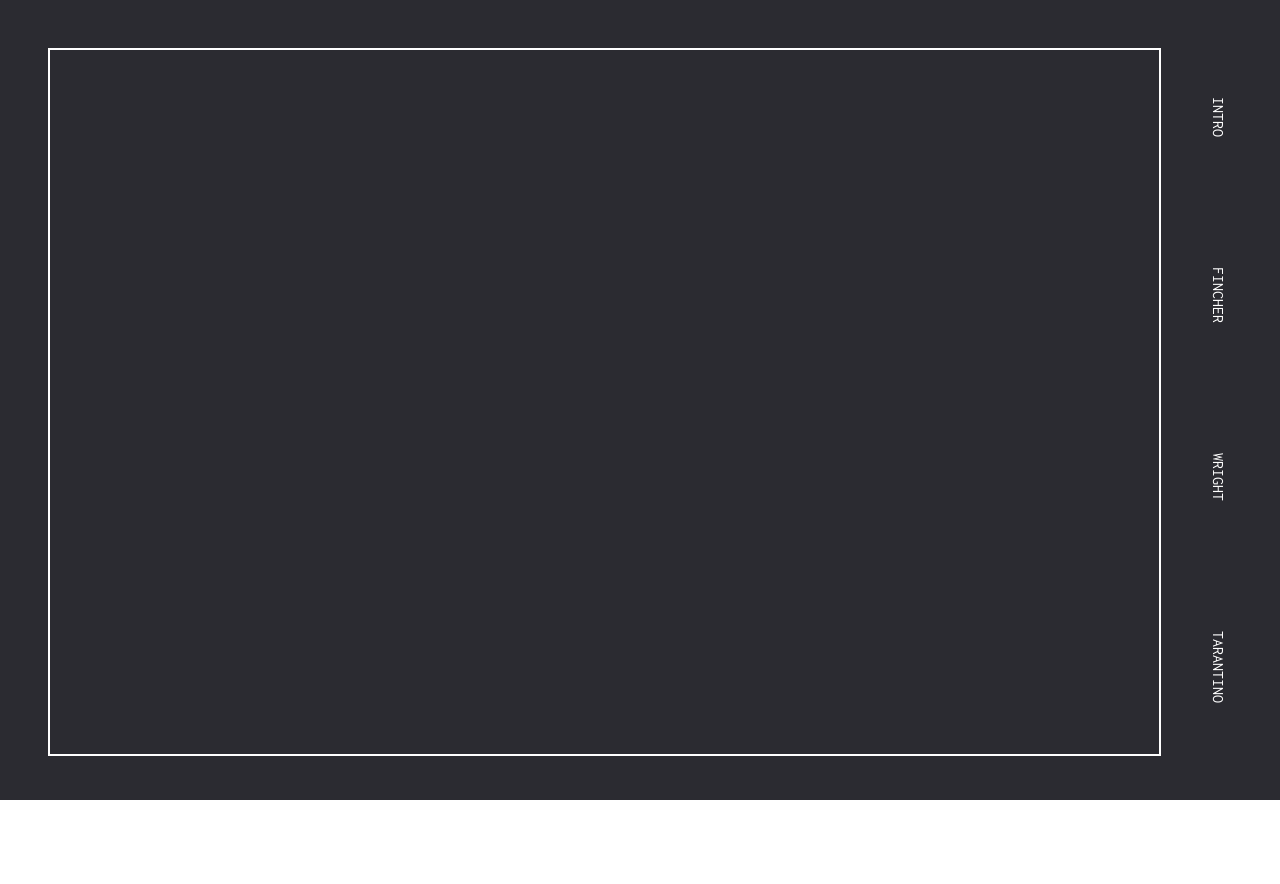
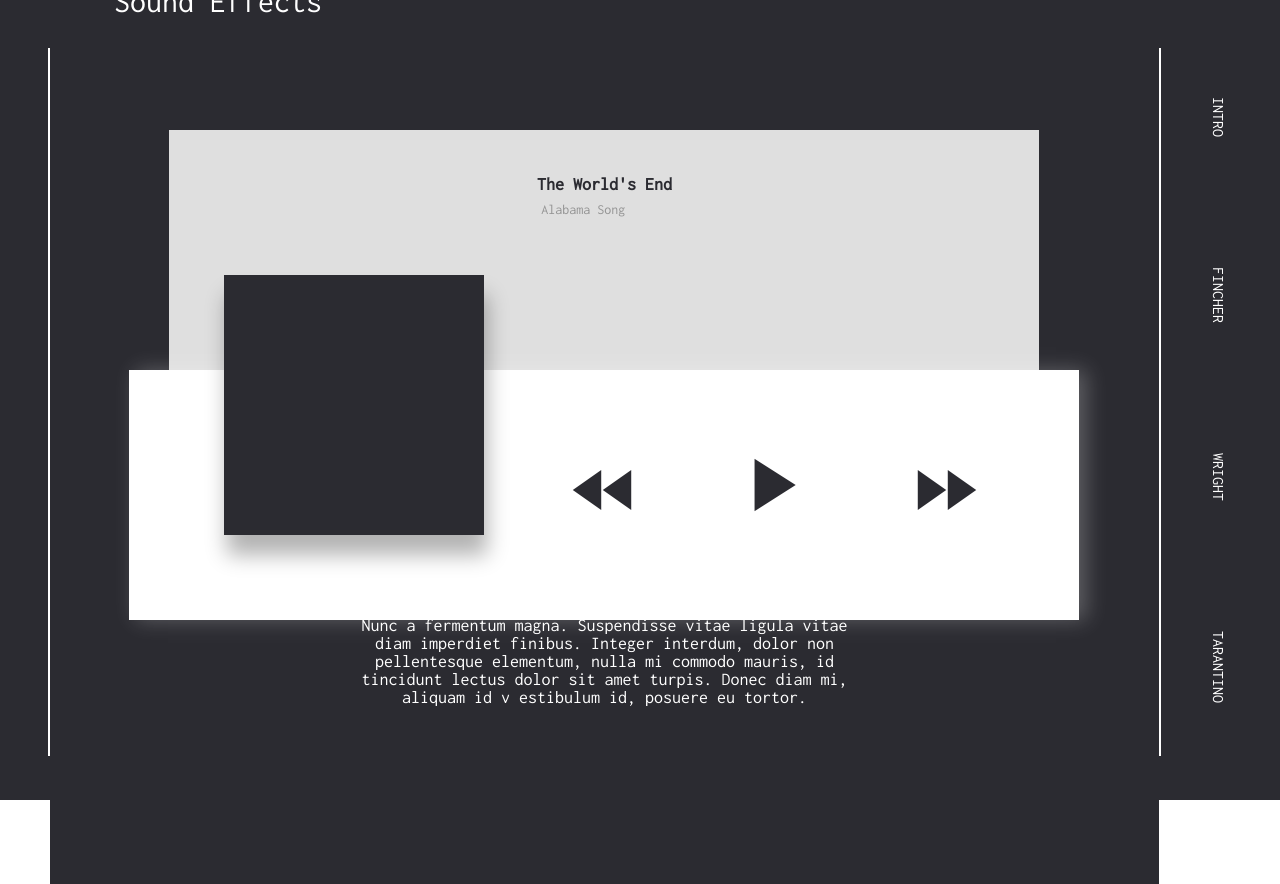
Before and after one commit to jessmartian/capstone, a Vue app in the folder elements/: page / in a window 1280 px wide. Both pictures are taken after a click on the element "WRIGHT". Before the commit the page ends 800 px from the top, so only its background shows below. Built offline with nearby package versions, Linux system fonts and the light colour scheme.

Commit message:
move jess's shit

```diff
--- a/elements/public/index.html
+++ b/elements/public/index.html
@@ -6,6 +6,7 @@
     <meta name="viewport" content="width=device-width,initial-scale=1.0">
     <link rel="icon" href="<%= BASE_URL %>favicon.ico">
     <link href="https://fonts.googleapis.com/css?family=Inconsolata|Open+Sans:400,700" rel="stylesheet">
+    <link rel="stylesheet" href="https://fonts.googleapis.com/icon?family=Material+Icons">
     <title>elements</title>
   </head>
   <body>
--- a/elements/src/App.vue
+++ b/elements/src/App.vue
@@ -7,6 +7,9 @@
         </template>
         <template v-else-if="fincherScreen">
           <FincherScreen></FincherScreen>
+        </template>
+        <template v-else-if="wrightScreen">
+          <WrightScreen></WrightScreen>
         </template>
       </div>
     </div>
@@ -20,13 +23,16 @@
 import Intro from './components/Intro.vue';
 import Sidebar from './components/Sidebar.vue';
 import FincherScreen from './components/FincherScreen.vue';
+import WrightScreen from './components/WrightScreen.vue';
+
 
 export default {
   name: 'app',
   components: {
     Intro,
     Sidebar,
-    FincherScreen
+    FincherScreen,
+    WrightScreen,
   },
   data() {
     return {
--- a/elements/src/components/WrightScreen.vue
+++ b/elements/src/components/WrightScreen.vue
@@ -3,9 +3,10 @@
     <div class="topbar"> Sound Effects </div>
       <div class="container">
           <div class="player-title">
+            <div class="songs-title">Alabama Song</div>
+            <div class="songs-movie">The World's End</div>
             <div class="player">
-            <div class="player-image">
-            </div>
+              <div class="player-image"></div>
               <div class="player-buttons">
                 <i class="material-icons">fast_rewind</i>
                 <i class="material-icons" style="font-size:90px;color:#2B2B31">play_arrow</i>
@@ -13,10 +14,8 @@
               </div>
             </div>
           </div>
-        <div class="discription">
-            <div class="discription-title">
-            </div>
-            <div class="discription-body">Lorem ipsum dolor sit amet, consectetur adipiscing elit. Nunc a fermentum magna. Suspendisse vitae ligula vitae diam imperdiet finibus. Integer interdum, dolor non pellentesque elementum, nulla mi commodo mauris, id tincidunt lectus dolor sit amet turpis. Donec diam mi, aliquam id v estibulum id, posuere eu tortor.</div>
+      <div class="description">
+        <div class="description-body">Lorem ipsum dolor sit amet, consectetur adipiscing elit. Nunc a fermentum magna. Suspendisse vitae ligula vitae diam imperdiet finibus. Integer interdum, dolor non pellentesque elementum, nulla mi commodo mauris, id tincidunt lectus dolor sit amet turpis. Donec diam mi, aliquam id v estibulum id, posuere eu tortor.</div>
       </div>
     </div>
   </div>
@@ -35,18 +34,15 @@
 </script>
 
 <style scoped lang="scss">
-
   .wright {
     background-color: #2B2B31;
   }
-
   .topbar {
-        text-align:left;
-        font-size:2em;
+    text-align: left;
+    font-size: 2em;
     color: white;
-        padding:2em 0 0 2em;
+    padding: 2em 0 0 2em;
   }
-
   .container {
     background-color: #2B2B31;
     justify-content: space-between;
@@ -54,7 +50,22 @@
     width: 100%;
     height: 100%;
   }
-
+  .description {
+    display: flex;
+    justify-content: space-around;
+    align-items: center;
+    margin: 10em auto;
+    width: 50%;
+    padding: 0 0px;
+    &-body {
+      display: flex;
+      margin: auto;
+      padding: 1em;
+      font-size: 18px;
+      color: white;
+      text-align:center;
+    }
+  }
   .player {
     background-color: white;
     position: absolute;
@@ -64,10 +75,8 @@
     width: 950px;
     height:250px ;
     top: 370px;
-        box-shadow: 7px 0px 20px rgba(255, 255, 255, 0.25)
-    }
-
-    .player-title {
+    box-shadow: 7px 0px 20px rgba(255, 255, 255, 0.25);
+    &-title {
       background-color: #DFDFDF;
       display: flex;
       justify-content: center;
@@ -77,8 +86,7 @@
       height: 270px;
       padding: 10px;
     }
-
-    .player-image {
+    &-image {
       display: flex;
       justify-content: space-between;
       flex-direction: row;
@@ -88,31 +96,32 @@
       background-color:#2B2B31;
       margin-top: -10%;
       box-shadow: 3px 20px 20px rgba(0, 0, 0, 0.3)
-        background-color: yellow;
     }
-
-    .discription {
-        border: white solid 3px;
-        display: flex;
-        justify-content: space-around;
-        align-items: center;
-        margin: 10em auto;
-        width: 75%;
-        padding: 0 70px;
+    &-buttons {
+      margin: 70px -80px 0 80px;
+      i {
+        cursor: pointer;
       }
-
-    .discription-body {
-        display: flex;
-        margin: auto;
-        padding: 1em;
+    }
+  }
+  .songs {
+    &-title {
+      line-height: 10;
+      margin: 0;
+      font-size: 14px;
+      color: #949494;
+      text-align: right;
+      margin-right: 5%;
+    }
+    &-movie {
+      color: #2B2B31;
+      position: absolute;
+      line-height: 1;
+      font-weight: bold;
+      margin-top: 35px;
       font-size: 18px;
-        color: white;
     }
-
-    .player-buttons {
-       margin: 70 -80 0 80;
   }
-
   .material-icons {
     font-family: 'Material Icons';
     font-weight: normal;
@@ -122,5 +131,4 @@
     display: inline-block;
     letter-spacing: 1em;
   }
-
 </style>
```
Lines whose indentation alone changed are shown as unchanged.
